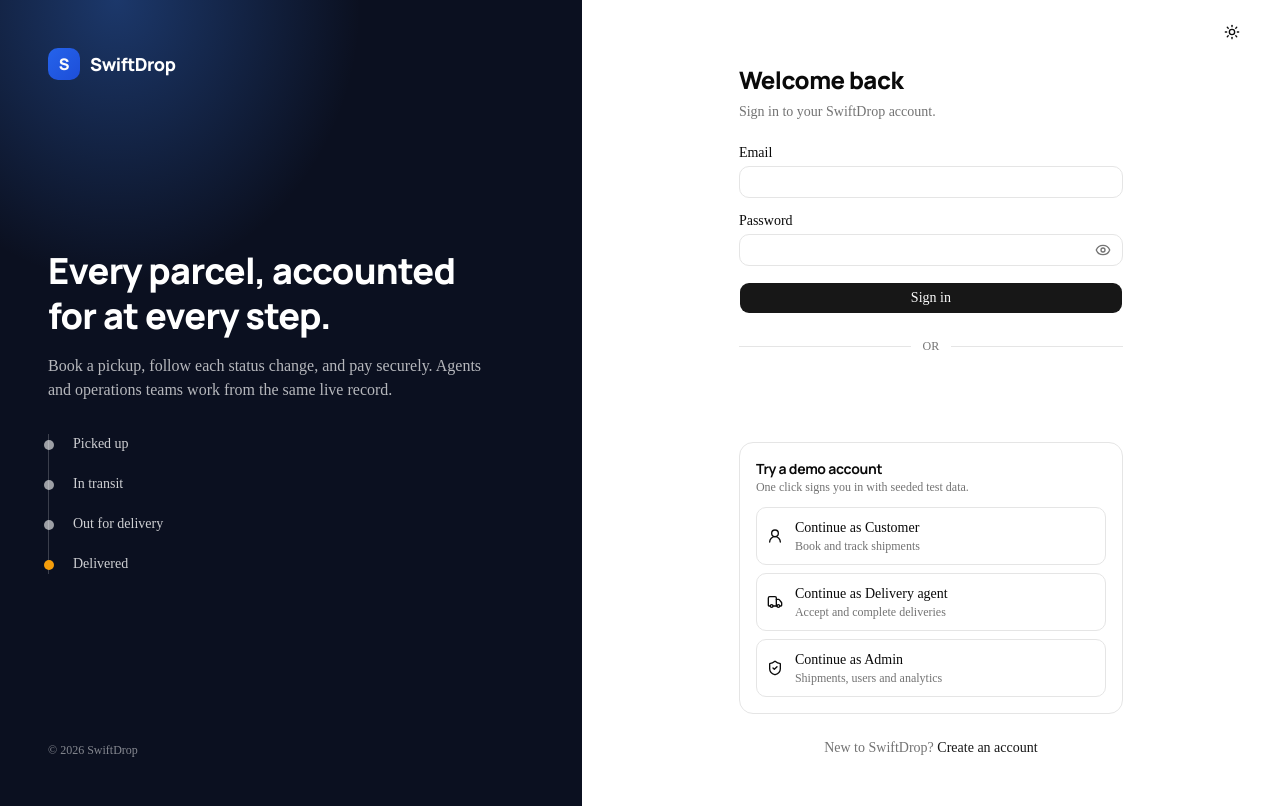
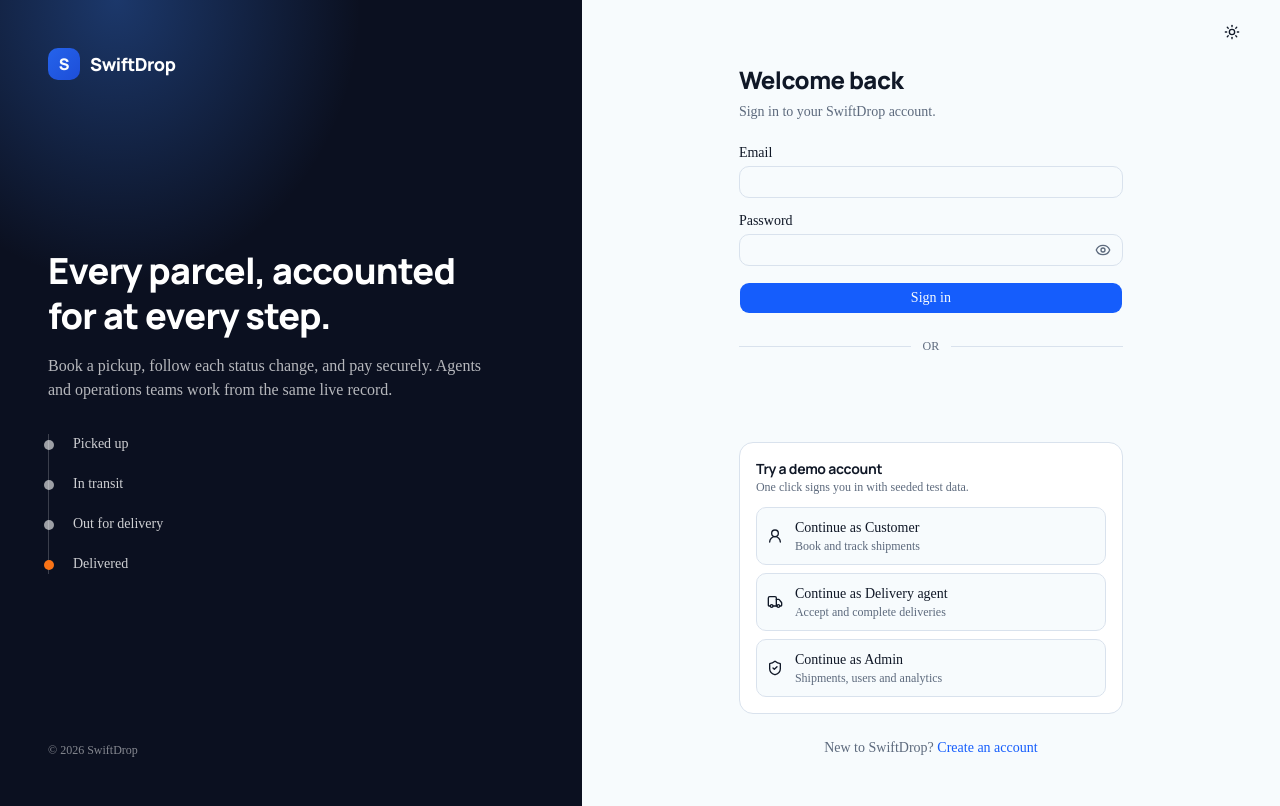
Before and after one commit to ShantoSarkar34/shipdrop-frontend, a Next.js app: page /login in a window 1280 px wide. Built offline with nearby package versions, Linux system fonts and the light colour scheme; no server answers.

Commit message:
changed the every colors for dark and lite both

```diff
--- a/src/app/globals.css
+++ b/src/app/globals.css
@@ -6,116 +6,184 @@
 
 :root {
   --radius: 0.625rem;
+
+  /* Core surfaces */
+  --background: oklch(0.985 0.005 240);
+  --foreground: oklch(0.208 0.032 264);
+
   --card: oklch(1 0 0);
-  --card-foreground: oklch(0.145 0 0);
+  --card-foreground: oklch(0.208 0.032 264);
+
   --popover: oklch(1 0 0);
-  --popover-foreground: oklch(0.145 0 0);
-  --primary: oklch(0.205 0 0);
-  --primary-foreground: oklch(0.985 0 0);
-  --secondary: oklch(0.97 0 0);
-  --secondary-foreground: oklch(0.205 0 0);
-  --muted: oklch(0.97 0 0);
-  --muted-foreground: oklch(0.556 0 0);
-  --accent: oklch(0.97 0 0);
-  --accent-foreground: oklch(0.205 0 0);
+  --popover-foreground: oklch(0.208 0.032 264);
+
+  /* Brand — SwiftDrop Blue */
+  --primary: oklch(0.546 0.245 262.881);
+  --primary-foreground: oklch(0.985 0.005 240);
+
+  /* Secondary — cool blue-gray */
+  --secondary: oklch(0.952 0.018 255);
+  --secondary-foreground: oklch(0.25 0.05 264);
+
+  /* Muted */
+  --muted: oklch(0.955 0.012 255);
+  --muted-foreground: oklch(0.52 0.035 258);
+
+  /* Accent — subtle blue */
+  --accent: oklch(0.94 0.035 255);
+  --accent-foreground: oklch(0.30 0.08 262);
+
+  /* Destructive */
   --destructive: oklch(0.577 0.245 27.325);
   --destructive-foreground: #ffffff;
-  --border: oklch(0.922 0 0);
-  --input: oklch(0.922 0 0);
-  --ring: oklch(0.708 0 0);
 
-  --chart-1: oklch(0.87 0 0);
-  --chart-2: oklch(0.556 0 0);
-  --chart-3: oklch(0.439 0 0);
-  --chart-4: oklch(0.371 0 0);
-  --chart-5: oklch(0.269 0 0);
+  /* Borders / inputs */
+  --border: oklch(0.91 0.018 255);
+  --input: oklch(0.91 0.018 255);
+  --ring: oklch(0.546 0.245 262.881);
 
-  --highlight: #f59e0b;
+  /* Charts */
+  --chart-1: oklch(0.546 0.245 262.881);
+  --chart-2: oklch(0.65 0.18 230);
+  --chart-3: oklch(0.72 0.17 75);
+  --chart-4: oklch(0.62 0.19 160);
+  --chart-5: oklch(0.65 0.22 310);
+
+  /* Brand accent */
+  --highlight: #f97316;
+
+  /* Status colors */
   --success: #15803d;
   --success-soft: #dcfce7;
   --success-fg: #166534;
+
   --warning: #b45309;
   --warning-soft: #fef3c7;
   --warning-fg: #92400e;
+
   --info: #0369a1;
   --info-soft: #e0f2fe;
   --info-fg: #075985;
+
   --danger-soft: #fee2e2;
   --danger-fg: #991b1b;
 
-  --gradient-brand: linear-gradient(135deg, #2563eb 0%, #1d4ed8 100%);
+  /* Brand gradients */
+  --gradient-brand: linear-gradient(
+    135deg,
+    #2563eb 0%,
+    #1d4ed8 100%
+  );
+
   --gradient-hero: radial-gradient(
-    60% 55% at 50% 0%,
-    #dbe7ff 0%,
-    rgba(219, 231, 255, 0) 70%
+    65% 55% at 50% 0%,
+    rgba(37, 99, 235, 0.14) 0%,
+    rgba(37, 99, 235, 0) 72%
   );
-  --background: oklch(1 0 0);
-  --foreground: oklch(0.145 0 0);
-  --sidebar: oklch(0.985 0 0);
-  --sidebar-foreground: oklch(0.145 0 0);
-  --sidebar-primary: oklch(0.205 0 0);
-  --sidebar-primary-foreground: oklch(0.985 0 0);
-  --sidebar-accent: oklch(0.97 0 0);
-  --sidebar-accent-foreground: oklch(0.205 0 0);
-  --sidebar-border: oklch(0.922 0 0);
-  --sidebar-ring: oklch(0.708 0 0);
+
+  /* Sidebar */
+  --sidebar: oklch(0.99 0.004 240);
+  --sidebar-foreground: oklch(0.208 0.032 264);
+
+  --sidebar-primary: oklch(0.546 0.245 262.881);
+  --sidebar-primary-foreground: oklch(0.985 0.005 240);
+
+  --sidebar-accent: oklch(0.94 0.035 255);
+  --sidebar-accent-foreground: oklch(0.30 0.08 262);
+
+  --sidebar-border: oklch(0.91 0.018 255);
+  --sidebar-ring: oklch(0.546 0.245 262.881);
 }
 
 .dark {
-  --background: oklch(0.145 0 0);
-  --foreground: oklch(0.985 0 0);
-  --card: oklch(0.205 0 0);
-  --card-foreground: oklch(0.985 0 0);
-  --popover: oklch(0.205 0 0);
-  --popover-foreground: oklch(0.985 0 0);
-  --primary: oklch(0.922 0 0);
-  --primary-foreground: oklch(0.205 0 0);
-  --secondary: oklch(0.269 0 0);
-  --secondary-foreground: oklch(0.985 0 0);
-  --muted: oklch(0.269 0 0);
-  --muted-foreground: oklch(0.708 0 0);
-  --accent: oklch(0.269 0 0);
-  --accent-foreground: oklch(0.985 0 0);
+  /* Core surfaces */
+  --background: oklch(0.145 0.025 260);
+  --foreground: oklch(0.96 0.01 250);
+
+  --card: oklch(0.19 0.028 260);
+  --card-foreground: oklch(0.96 0.01 250);
+
+  --popover: oklch(0.19 0.028 260);
+  --popover-foreground: oklch(0.96 0.01 250);
+
+  /* Brand — brighter blue for dark mode */
+  --primary: oklch(0.62 0.22 262);
+  --primary-foreground: oklch(0.98 0.005 250);
+
+  /* Secondary */
+  --secondary: oklch(0.245 0.035 260);
+  --secondary-foreground: oklch(0.94 0.015 250);
+
+  /* Muted */
+  --muted: oklch(0.235 0.03 260);
+  --muted-foreground: oklch(0.70 0.035 255);
+
+  /* Accent */
+  --accent: oklch(0.25 0.05 260);
+  --accent-foreground: oklch(0.82 0.08 255);
+
+  /* Destructive */
   --destructive: oklch(0.704 0.191 22.216);
-  --destructive-foreground: #0b1020;
-  --border: oklch(1 0 0 / 10%);
-  --input: oklch(1 0 0 / 15%);
-  --ring: oklch(0.556 0 0);
+  --destructive-foreground: #ffffff;
 
-  --chart-1: oklch(0.87 0 0);
-  --chart-2: oklch(0.556 0 0);
-  --chart-3: oklch(0.439 0 0);
-  --chart-4: oklch(0.371 0 0);
-  --chart-5: oklch(0.269 0 0);
+  /* Borders / inputs */
+  --border: oklch(1 0 0 / 11%);
+  --input: oklch(1 0 0 / 14%);
+  --ring: oklch(0.62 0.22 262);
 
-  --highlight: #fbbf24;
+  /* Charts */
+  --chart-1: oklch(0.62 0.22 262);
+  --chart-2: oklch(0.70 0.18 230);
+  --chart-3: oklch(0.78 0.16 75);
+  --chart-4: oklch(0.70 0.18 160);
+  --chart-5: oklch(0.70 0.20 310);
+
+  /* Brand accent */
+  --highlight: #fb923c;
+
+  /* Status colors */
   --success: #4ade80;
   --success-soft: #0f2e20;
   --success-fg: #86efac;
+
   --warning: #fbbf24;
   --warning-soft: #33240a;
   --warning-fg: #fcd34d;
+
   --info: #38bdf8;
   --info-soft: #0b2a3f;
   --info-fg: #7dd3fc;
+
   --danger-soft: #3a1517;
   --danger-fg: #fca5a5;
 
-  --gradient-brand: linear-gradient(135deg, #60a5fa 0%, #3b82f6 100%);
+  /* Brand gradients */
+  --gradient-brand: linear-gradient(
+    135deg,
+    #3b82f6 0%,
+    #2563eb 100%
+  );
+
   --gradient-hero: radial-gradient(
-    60% 55% at 50% 0%,
-    #17265a 0%,
-    rgba(23, 38, 90, 0) 70%
+    65% 55% at 50% 0%,
+    rgba(37, 99, 235, 0.24) 0%,
+    rgba(15, 23, 42, 0) 72%
   );
-  --sidebar: oklch(0.205 0 0);
-  --sidebar-foreground: oklch(0.985 0 0);
-  --sidebar-primary: oklch(0.488 0.243 264.376);
-  --sidebar-primary-foreground: oklch(0.985 0 0);
-  --sidebar-accent: oklch(0.269 0 0);
-  --sidebar-accent-foreground: oklch(0.985 0 0);
-  --sidebar-border: oklch(1 0 0 / 10%);
-  --sidebar-ring: oklch(0.556 0 0);
+
+  /* Sidebar */
+  --sidebar: oklch(0.17 0.028 260);
+  --sidebar-foreground: oklch(0.96 0.01 250);
+
+  --sidebar-primary: oklch(0.62 0.22 262);
+  --sidebar-primary-foreground: oklch(0.98 0.005 250);
+
+  --sidebar-accent: oklch(0.25 0.05 260);
+  --sidebar-accent-foreground: oklch(0.82 0.08 255);
+
+  --sidebar-border: oklch(1 0 0 / 11%);
+  --sidebar-ring: oklch(0.62 0.22 262);
 }
+
 
 /* Extra tokens, appended after shadcn's own @theme block so these win. */
 @theme inline {
```
